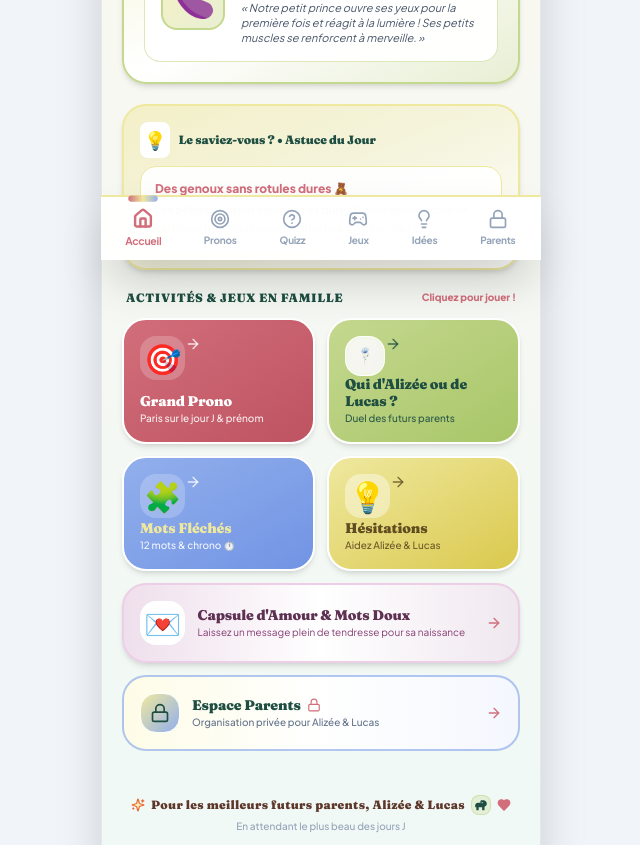
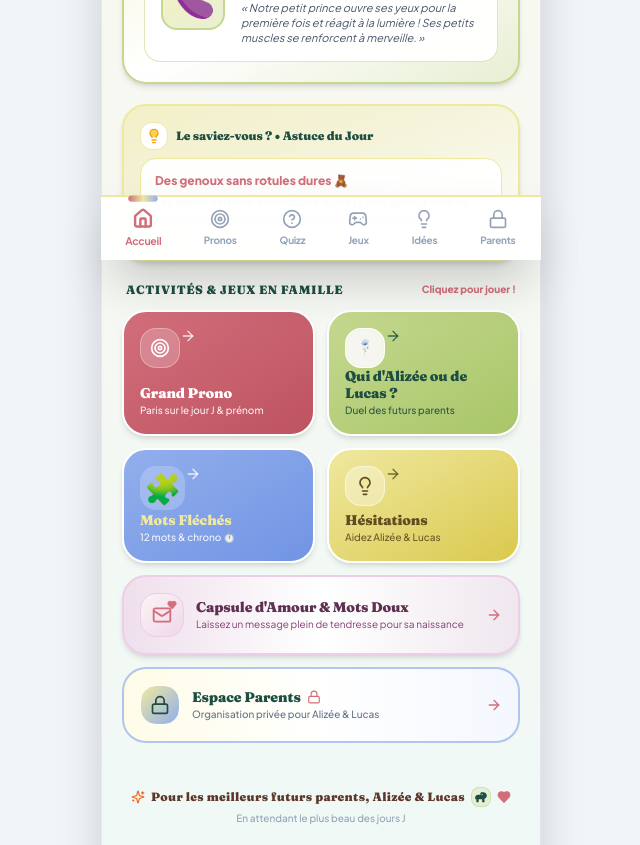
Before and after one commit to celiamen92240/bebe-alizee-lucas, a React (Vite) app in the folder frontend/: page / in a window 1280 px wide. Shown: the part 540-1385 px from the top of the page, without its empty margins (319-959 px from the left). Built offline with nearby package versions, Linux system fonts and the light colour scheme; no server answers; the HTML template or start-up script is replaced by a standard one; a web font is replaced by a local one.

Commit message:
Design: icones vectorielles lampe, grand pronos et enveloppe avec coeur rose

```diff
--- a/frontend/src/views/GuestbookView.jsx
+++ b/frontend/src/views/GuestbookView.jsx
@@ -1,5 +1,5 @@
 import React, { useState, useEffect } from 'react';
-import { Heart, Send, Sparkles, Trash2, Smile } from 'lucide-react';
+import { Heart, Send, Sparkles, Trash2, Smile, Mail } from 'lucide-react';
 import confetti from 'canvas-confetti';
 import { useUser } from '../context/UserContext';
 import ParticipantSelector from '../components/ParticipantSelector';
@@ -70,7 +70,7 @@ export default function GuestbookView() {
         <div className="flex items-center justify-between">
           <div className="space-y-0.5">
             <span className="text-[10px] font-extrabold uppercase tracking-wider text-sun-800 bg-white/80 px-2.5 py-0.5 rounded-full border border-sun-200">
-              Livre d'Or & Souvenirs 💌
+              Livre d'Or & Souvenirs
             </span>
             <h2 className="font-serif text-xl font-extrabold text-slate-800">
               Capsule d'Amour
@@ -79,7 +79,10 @@ export default function GuestbookView() {
               Laissez un message plein de tendresse pour Alizée, Lucas & leur petit prince 🦕 !
             </p>
           </div>
-          <span className="text-3xl">💌</span>
+          <div className="w-12 h-12 rounded-2xl bg-white/90 border border-[#ECCEE6] flex items-center justify-center shadow-2xs relative flex-shrink-0">
+            <Mail className="w-6 h-6 text-[#D26E7B] stroke-[2.2px]" />
+            <Heart className="w-3 h-3 text-[#D26E7B] fill-[#D26E7B] absolute top-1.5 right-1.5 drop-shadow-2xs animate-pulse" />
+          </div>
         </div>
       </div>
 
@@ -124,7 +127,7 @@ export default function GuestbookView() {
           className="w-full bg-gradient-to-r from-sun-500 to-mint-600 hover:from-sun-600 hover:to-mint-700 text-white font-bold py-3 rounded-2xl shadow-md text-xs transition-all flex items-center justify-center gap-1.5 cursor-pointer active:scale-95"
         >
           <Send className="w-4 h-4" />
-          <span>Glisser mon mot dans la capsule 💌</span>
+          <span>Glisser mon mot dans la capsule</span>
         </button>
       </form>
 
@@ -135,8 +138,11 @@ export default function GuestbookView() {
         </h3>
 
         {messages.length === 0 ? (
-          <div className="bg-white rounded-3xl p-6 text-center border border-sun-200 space-y-1">
-            <span className="text-3xl">💛</span>
+          <div className="bg-white rounded-3xl p-6 text-center border border-sun-200 space-y-2">
+            <div className="w-12 h-12 rounded-2xl bg-amber-50 border border-amber-200 flex items-center justify-center shadow-2xs relative mx-auto">
+              <Mail className="w-6 h-6 text-[#D26E7B] stroke-[2.2px]" />
+              <Heart className="w-3 h-3 text-[#D26E7B] fill-[#D26E7B] absolute top-1.5 right-1.5 drop-shadow-2xs" />
+            </div>
             <p className="text-xs font-bold text-slate-700">La capsule est encore vide</p>
             <p className="text-[11px] text-slate-400">Écris le tout premier mot doux pour le bébé !</p>
           </div>
--- a/frontend/src/views/HomeView.jsx
+++ b/frontend/src/views/HomeView.jsx
@@ -1,5 +1,5 @@
 import React, { useState, useEffect } from 'react';
-import { Calendar, Heart, Clock, Sparkles, Trophy, ArrowRight, Baby, Crown, Star, Flame, Lock, Lightbulb } from 'lucide-react';
+import { Calendar, Heart, Clock, Sparkles, Trophy, ArrowRight, Baby, Crown, Star, Flame, Lock, Lightbulb, Target, Mail } from 'lucide-react';
 import confetti from 'canvas-confetti';
 import { useUser } from '../context/UserContext';
 import { fruitsData } from '../data/fruitsData';
@@ -218,7 +218,9 @@ export default function HomeView({ setTab, isBorn, actualBirth }) {
       {/* 2.5 LE SAVIEZ-VOUS DU JOUR (ROTATION QUOTIDIENNE) */}
       <div className="bg-gradient-to-br from-[#EFE89F]/50 via-[#EFE89F]/25 to-white rounded-3xl p-4 shadow-md border-2 border-[#EFE89F] space-y-2 relative overflow-hidden">
         <div className="flex items-center gap-2">
-          <span className="text-lg p-1 bg-white rounded-lg shadow-2xs">💡</span>
+          <div className="w-7 h-7 rounded-xl bg-white text-amber-500 flex items-center justify-center shadow-2xs border border-[#EFE89F]">
+            <Lightbulb className="w-4 h-4 text-amber-500 fill-amber-300" />
+          </div>
           <h3 className="font-serif text-xs font-black text-[#1E4E42]">
             Le saviez-vous ? • Astuce du Jour
           </h3>
@@ -251,7 +253,9 @@ export default function HomeView({ setTab, isBorn, actualBirth }) {
             className="bg-gradient-to-br from-[#D26E7B] to-[#be5361] text-white p-4 rounded-3xl shadow-md border-2 border-white hover:shadow-lg active:scale-95 text-left transition-all group flex flex-col justify-between h-30 cursor-pointer"
           >
             <div className="flex justify-between items-start">
-              <span className="text-3xl p-1 bg-white/20 rounded-2xl">🎯</span>
+              <div className="w-10 h-10 rounded-2xl bg-white/20 backdrop-blur-xs flex items-center justify-center shadow-xs border border-white/30">
+                <Target className="w-5 h-5 text-white" />
+              </div>
               <ArrowRight className="w-4 h-4 text-white/80 group-hover:translate-x-0.5 transition-all" />
             </div>
             <div>
@@ -305,7 +309,9 @@ export default function HomeView({ setTab, isBorn, actualBirth }) {
             className="bg-gradient-to-br from-[#EFE89F] to-[#dac94e] text-[#5f4d21] p-4 rounded-3xl shadow-md border-2 border-white hover:shadow-lg active:scale-95 text-left transition-all group flex flex-col justify-between h-30 cursor-pointer"
           >
             <div className="flex justify-between items-start">
-              <span className="text-3xl p-1 bg-white/40 rounded-2xl">💡</span>
+              <div className="w-10 h-10 rounded-2xl bg-white/35 backdrop-blur-xs flex items-center justify-center shadow-xs border border-white/50">
+                <Lightbulb className="w-5 h-5 text-[#5f4d21] fill-[#EFE89F]" />
+              </div>
               <ArrowRight className="w-4 h-4 text-[#5f4d21]/80 group-hover:translate-x-0.5 transition-all" />
             </div>
             <div>
@@ -322,7 +328,10 @@ export default function HomeView({ setTab, isBorn, actualBirth }) {
           className="w-full bg-gradient-to-r from-[#ECCEE6]/60 via-white to-[#ECCEE6]/40 p-4 rounded-3xl shadow-md border-2 border-[#ECCEE6] hover:border-[#D26E7B] active:scale-[0.99] flex items-center justify-between group transition-all cursor-pointer"
         >
           <div className="flex items-center gap-3">
-            <span className="text-3xl p-1 bg-white rounded-2xl shadow-2xs">💌</span>
+            <div className="w-11 h-11 rounded-2xl bg-gradient-to-br from-[#fcf4f5] to-[#ECCEE6]/60 border border-[#ECCEE6] flex items-center justify-center shadow-2xs relative flex-shrink-0">
+              <Mail className="w-5 h-5 text-[#D26E7B] stroke-[2.2px]" />
+              <Heart className="w-2.5 h-2.5 text-[#D26E7B] fill-[#D26E7B] absolute top-1.5 right-1.5 drop-shadow-2xs" />
+            </div>
             <div className="text-left">
               <p className="font-serif font-black text-sm text-[#5e3052]">Capsule d'Amour & Mots Doux</p>
               <p className="text-[10px] text-[#863e75]">Laissez un message plein de tendresse pour sa naissance</p>
--- a/frontend/src/views/PollsView.jsx
+++ b/frontend/src/views/PollsView.jsx
@@ -89,7 +89,7 @@ export default function PollsView() {
         <div className="flex items-center justify-between">
           <div className="space-y-0.5">
             <span className="text-[10px] font-extrabold uppercase tracking-wider text-sun-800 bg-white/80 px-2.5 py-0.5 rounded-full border border-sun-200">
-              Avis & Conseils de la Famille 💡
+              Avis & Conseils de la Famille
             </span>
             <h2 className="font-serif text-xl font-extrabold text-slate-800">
               Hésitations & Dilemmes
@@ -98,7 +98,9 @@ export default function PollsView() {
               Aidez Alizée & Lucas à trancher sur les choix pour leur petit garçon !
             </p>
           </div>
-          <span className="text-3xl">💡</span>
+          <div className="w-12 h-12 rounded-2xl bg-white/90 border border-sun-200 flex items-center justify-center shadow-2xs text-amber-500 flex-shrink-0">
+            <Lightbulb className="w-6 h-6 fill-amber-300" />
+          </div>
         </div>
       </div>
 
```
Also changed, not shown: 5 other files (tests, documents, lock files or other folders).
